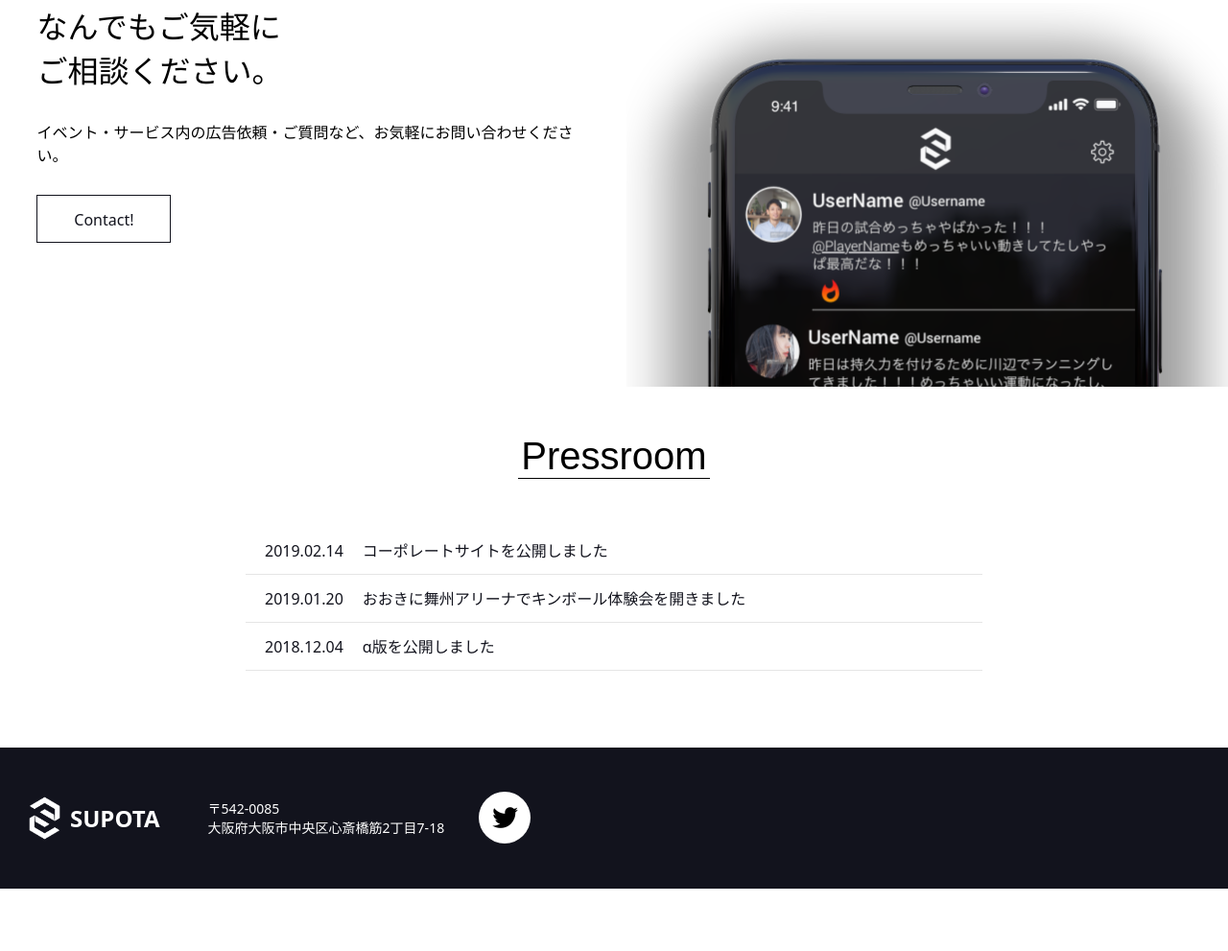
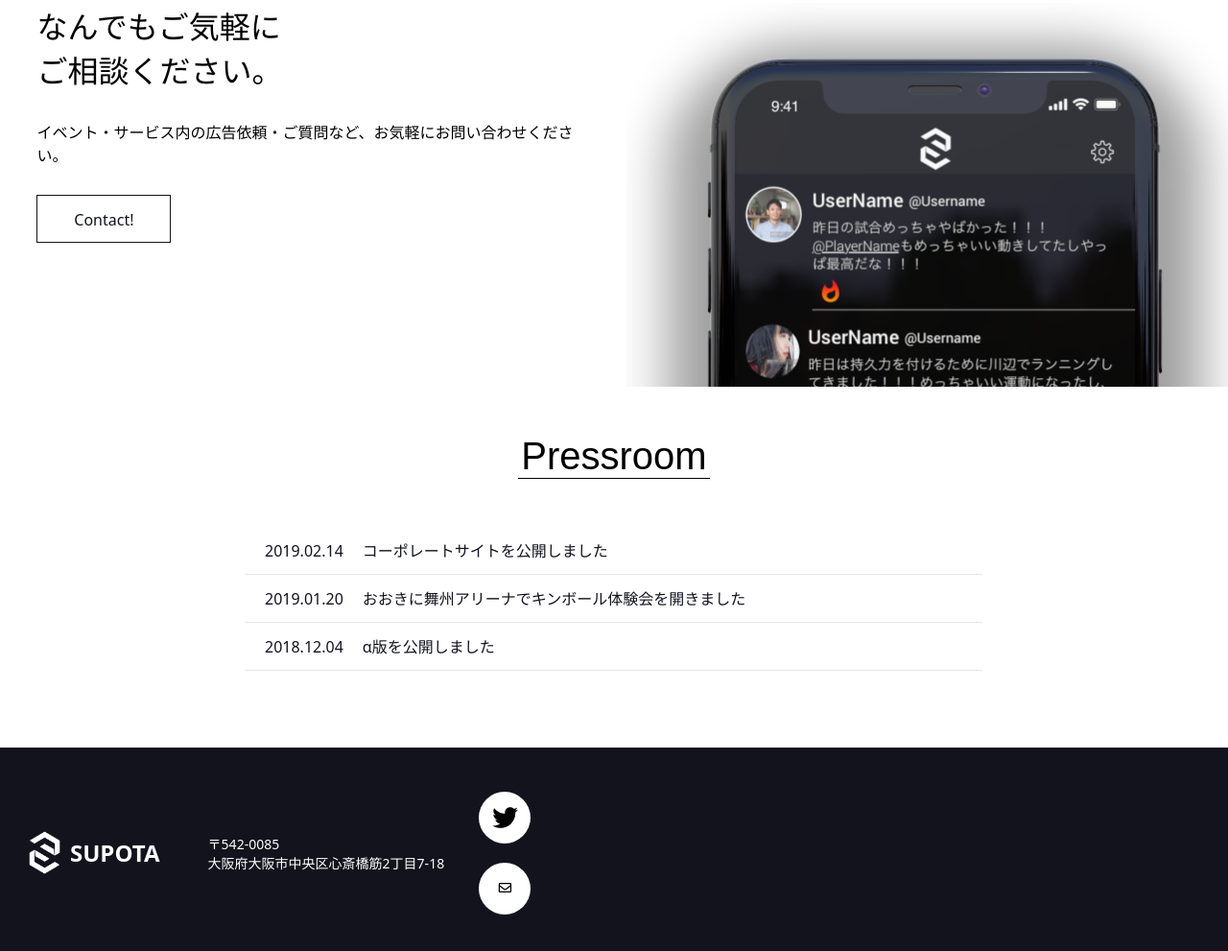
Before and after one commit to supota/www.supota.com, a plain HTML site: page index.html in a window 1280 px wide. Shown: the part 2035-3026 px from the top of the page at 96% size. Before the commit the page ends 2961 px from the top, so only its background shows below. Drawn offline with Linux system fonts and the light colour scheme; a script that the page names is missing.

Commit message:
[Update] メールアイコンを追加

```diff
--- a/index.html
+++ b/index.html
@@ -194,6 +194,7 @@
                 <section class="content">
                     <div class="box bg-2">
                         <button class="button button--sacnite"><a href="https://twitter.com/supota_"><i class="fab fa-twitter fa-2x"></i></a></button>
+                        <button class="button button--sacnite"><a href="mailto:info@supota.com"><i class="far fa-envelope"></i></a></button>
                     </div>
                 </section>
             </div>
```
